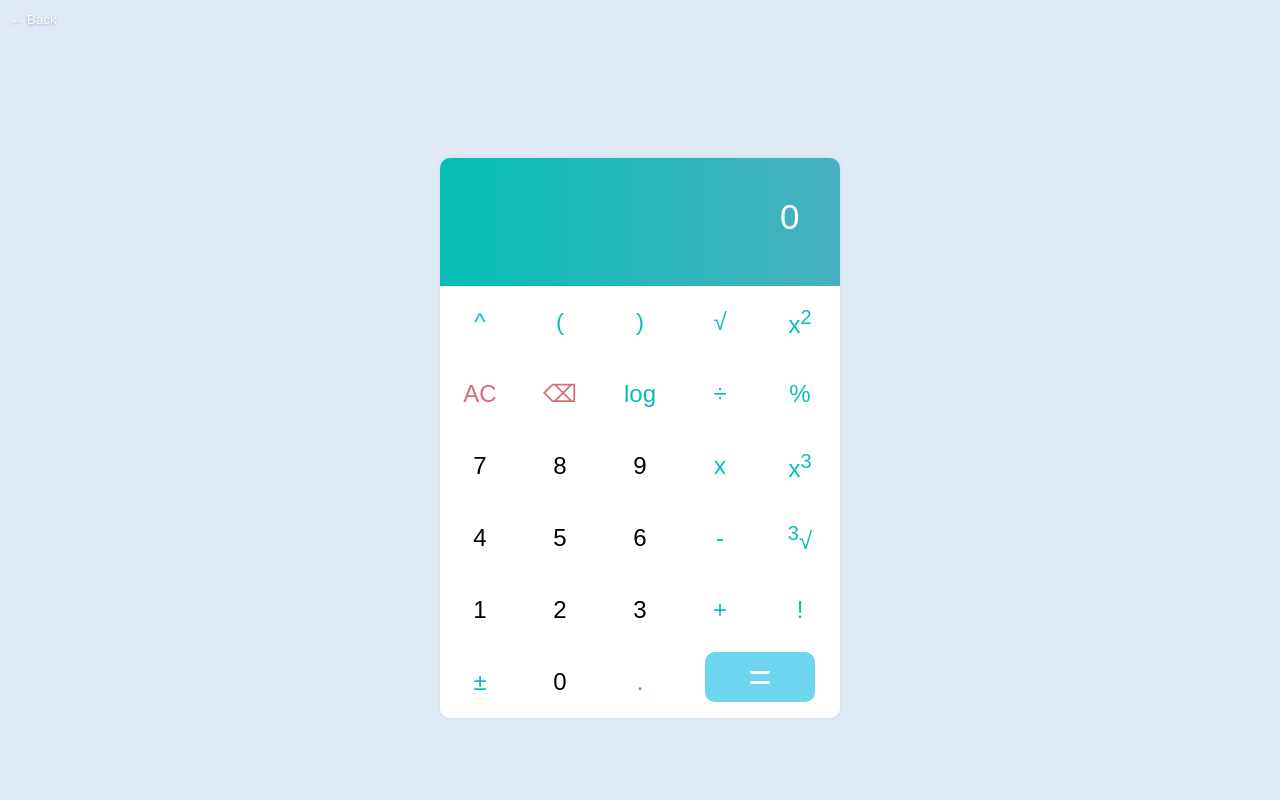
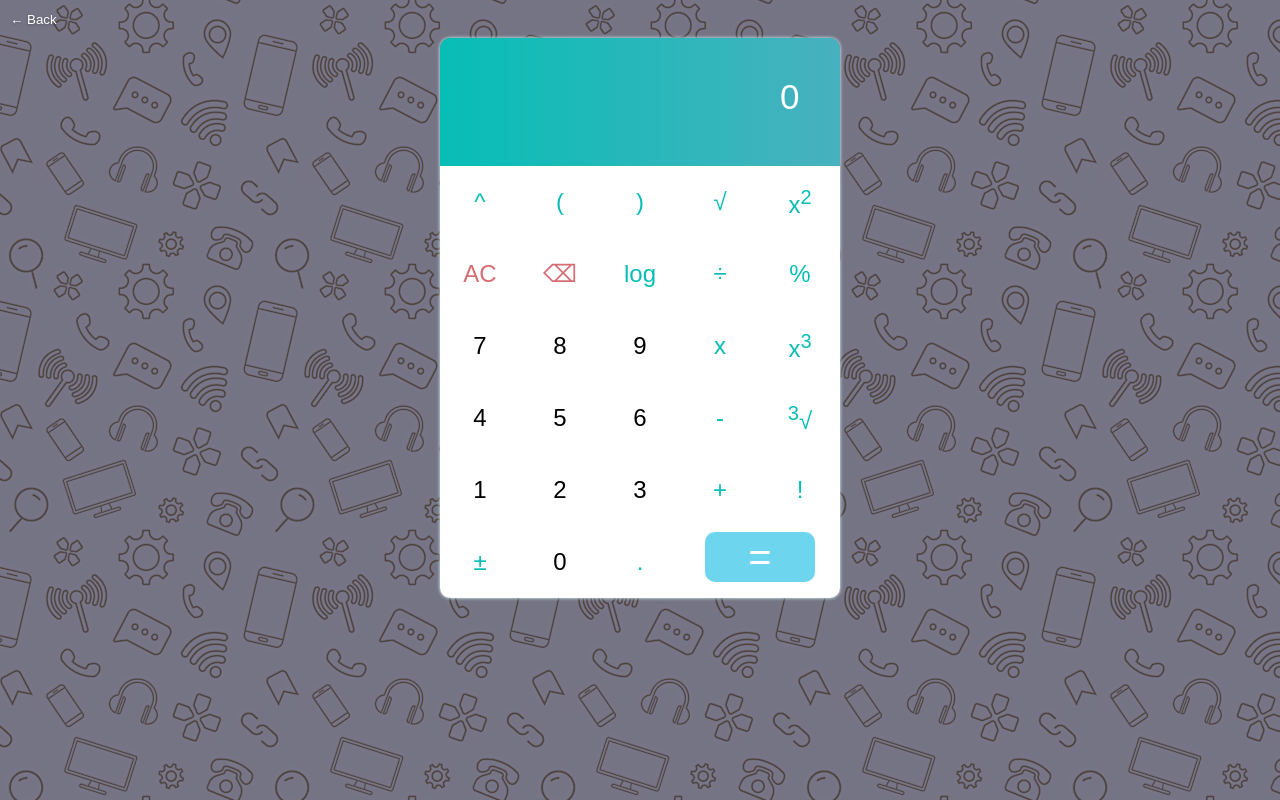
Before and after one commit to bhavin-prajapati/1234webtool, a Next.js app: page /1234webtool/apps/calculator in a window 1280 px wide. Built offline with nearby package versions, Linux system fonts and the light colour scheme.

Commit message:
Fixed styling for calculator and weather

```diff
--- a/src/app/apps/layout.tsx
+++ b/src/app/apps/layout.tsx
@@ -6,7 +6,7 @@ export default function AppsLayout({
   children: React.ReactNode;
 }>) {
   return (
-    <div className="min-h-screen animate-gradient-rotate">
+    <div className="min-h-screen moving-background">
       <div className="block m-10 pt-10 top-4 left-4 z-50"
            style={{ padding: '10px' }}>
         <button onClick={() => window.history.back()}
--- a/src/app/components/apps/Calculator/styles/Calculator.css
+++ b/src/app/components/apps/Calculator/styles/Calculator.css
@@ -1,6 +1,4 @@
 .container {
-  background-color: #dfe9f5;
-  min-height: 100vh;
   min-width: 100%;
   display: flex;
   align-items: center;
--- a/src/app/weather.css
+++ b/src/app/weather.css
@@ -2,9 +2,9 @@
 
 .wrapper {
   max-width: 600px;
+  max-height: 800px;
   margin: 0 auto;
   padding: 2rem;
-  min-height: 100vh;
   background: linear-gradient(135deg, #1e3a5f 0%, #2d5a8e 50%, #1a3050 100%);
   color: #ffffff;
   font-family: var(--font-geist), sans-serif;
```
